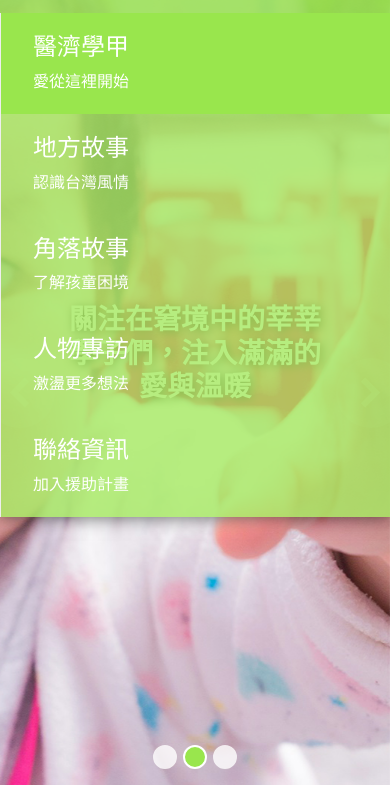
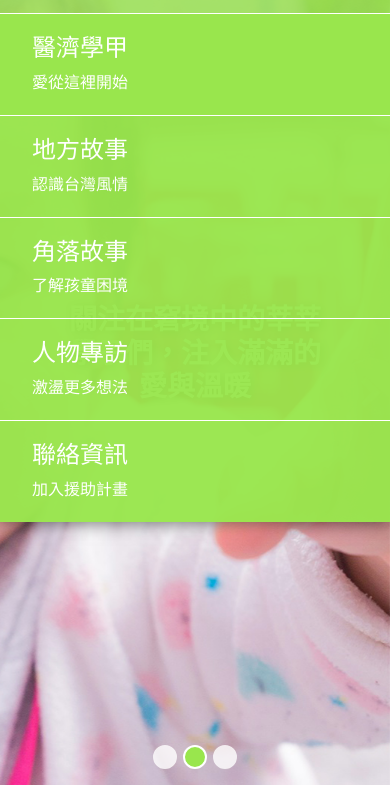
Before and after one commit to yijixuejia/yijixuejia.github.io, a plain HTML site: page index.html in a window 390 px wide. Both pictures are taken after a click on the button "Toggle navigation". Shown: the part 59-844 px from the top of the page. Drawn offline with Linux system fonts and the light colour scheme.

Commit message:
Add files via upload

```diff
--- a/css/custom.css
+++ b/css/custom.css
@@ -3,7 +3,7 @@
 --------------------------------------------------------------*/
 body {
   font-family: Microsoft JhengHei, sans-serif;
-  color: #eee;
+  color: #fff;
 }
 
 h1 {
@@ -71,7 +71,7 @@ section {
   position: relative;
   white-space: nowrap;
   background-color: rgba(153, 230, 77, 0.8);
-  border-left: 1px #eee solid;
+  border-left: 1px #fff solid;
 }
 
 .nav-menu li a {
@@ -115,8 +115,15 @@ section {
   position: relative;
   white-space: nowrap;
   background-color: rgba(255, 255, 255, 0.1);
-}
+  }
 
+  .nav-menu > ul > li {
+  position: relative;
+  white-space: nowrap;
+  background-color: rgba(153, 230, 77, 0.8);
+  border-left: 0px #fff solid;
+  border-top: 1px #fff solid;
+  }
 }
 
 /*--------------------------------------------------------------
```
